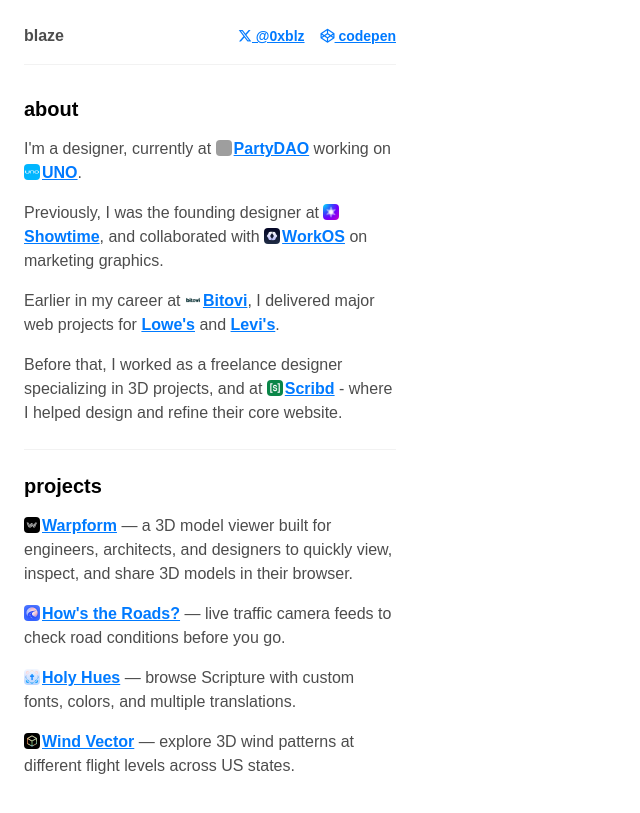
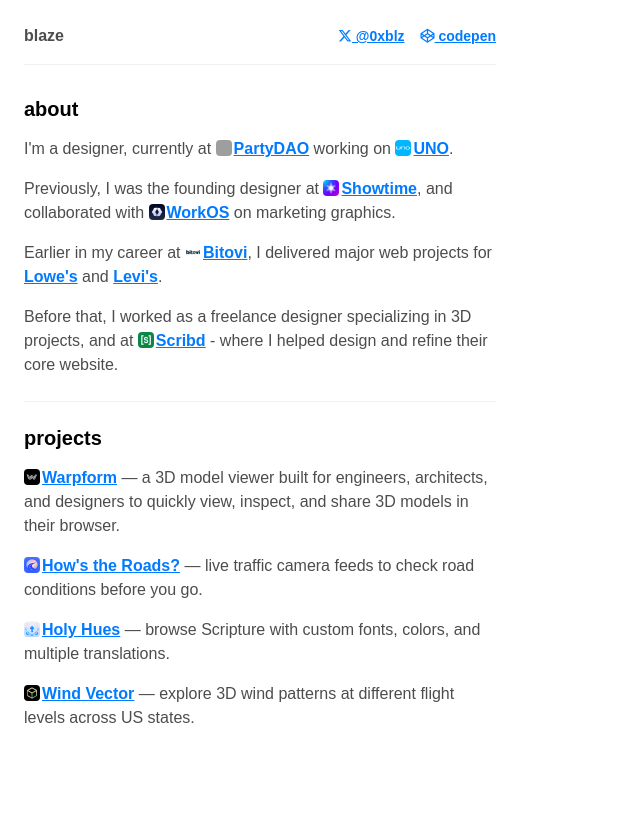
Before and after one commit to 0xblz/blaze-web, a Jekyll site: the page built from index.html, in a window 1280 px wide. Shown: the top 813 px of the page, without its empty margins (0-640 px from the left). Built offline with Jekyll 4.4.1, drawn with Linux system fonts in a browser that asks for light colours; nearby versions of some CDN libraries; some web fonts are replaced; grey boxes are pictures that could not be loaded.

Commit message:
updated max width

```diff
--- a/_sass/_base.scss
+++ b/_sass/_base.scss
@@ -22,7 +22,7 @@
 }
 
 main {
-  max-width: 420px;
+  max-width: 520px;
   padding: 1.5rem;
 }
 
```
